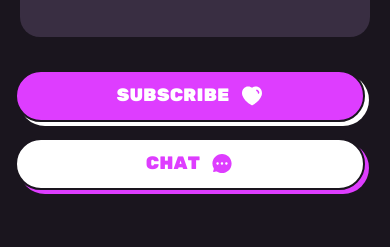
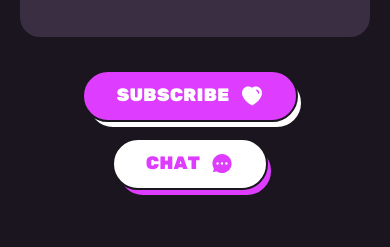
Before and after one commit to oliur-portfolio/player-demo, a website: page public/profile.html in a window 390 px wide. Shown: the part 972-1219 px from the top of the page. Drawn offline with Linux system fonts and the light colour scheme; files whose address does not match are found by name.

Commit message:
updated button

```diff
--- a/public/profile.html
+++ b/public/profile.html
@@ -227,27 +227,35 @@
                 </div>
 
                 <div class="flex flex-col md:flex-row gap-4 w-full md:w-auto">
-                  <button
-                    class="custom-btn custom-btn--fit custom-btn--shadow w-full md:w-auto"
-                  >
+                  <!-- Updated Button -->
+                  <div class="relative group w-fit mx-auto">
+                    <div class="custom-btn--layer"></div>
+                    <a href="#" class="custom-btn">
                       SUBSCRIBE
                       <img
                         class="w-[24px] h-auto object-contain"
                         src="images/button-heart.svg"
                         alt="Heart"
                       />
-                  </button>
+                    </a>
+                  </div>
+                  <!-- Updated Button -->
 
-                  <button
-                    class="custom-btn custom-btn--white custom-btn--fit custom-btn--shadow-purple w-full md:w-auto"
-                  >
+                  <!-- Updated Button -->
+                  <div class="relative group w-fit mx-auto">
+                    <div
+                      class="custom-btn--layer custom-btn--layer-white"
+                    ></div>
+                    <a href="#" class="custom-btn custom-btn--white">
                       CHAT
                       <img
                         class="w-[24px] h-auto object-contain"
                         src="images/button-chat.svg"
                         alt="Heart"
                       />
-                  </button>
+                    </a>
+                  </div>
+                  <!-- Updated Button -->
                 </div>
               </div>
             </div>
--- a/src/input.css
+++ b/src/input.css
@@ -84,16 +84,24 @@
     @apply transition-all duration-300 ease-in-out text-lg leading-none font-rubik font-normal text-custom-white flex items-center justify-center gap-[10px] w-full h-[52px] bg-custom-purple rounded-[100px] border-2 border-custom-black uppercase py-[14px] px-8 relative -top-[7px] -left-[5px] group-hover:top-0 group-hover:left-0;
   }
 
+  .custom-btn--white {
+    @apply bg-custom-white text-custom-purple;
+  }
+
+  .custom-btn--layer {
+    @apply bg-custom-white w-full h-[52px] rounded-[100px] absolute top-0 left-0 -z-[1] border-2 border-custom-black;
+  }
+
+  .custom-btn--layer-white {
+    @apply bg-custom-purple;
+  }
+
   .custom-btn-outline {
     @apply text-lg font-rubik leading-snug text-custom-white-500 border-2 border-custom-black-mute py-[12px] px-[35px] h-[52px] flex items-center justify-center rounded-full transition-all duration-150 hover:bg-custom-purple hover:text-custom-white hover:border-transparent;
   }
 
   .custom-btn--fit {
     @apply w-fit py-[14px] px-8;
-  }
-
-  .custom-btn--white {
-    @apply bg-custom-white text-custom-purple hover:bg-custom-white/90 hover:text-custom-purple;
   }
 
   .input-style--select {
@@ -114,10 +122,6 @@
 
   .custom__tab-btn--active {
     @apply text-custom-purple-500 border-custom-purple-500;
-  }
-
-  .custom-btn--layer {
-    @apply bg-custom-white w-full h-[52px] rounded-[100px] absolute top-0 left-0 -z-[1] border-2 border-custom-black;
   }
 
   .game__slider-btn {
```
Also changed, not shown: public/css/style.css. Lines whose indentation alone changed are shown as unchanged.
